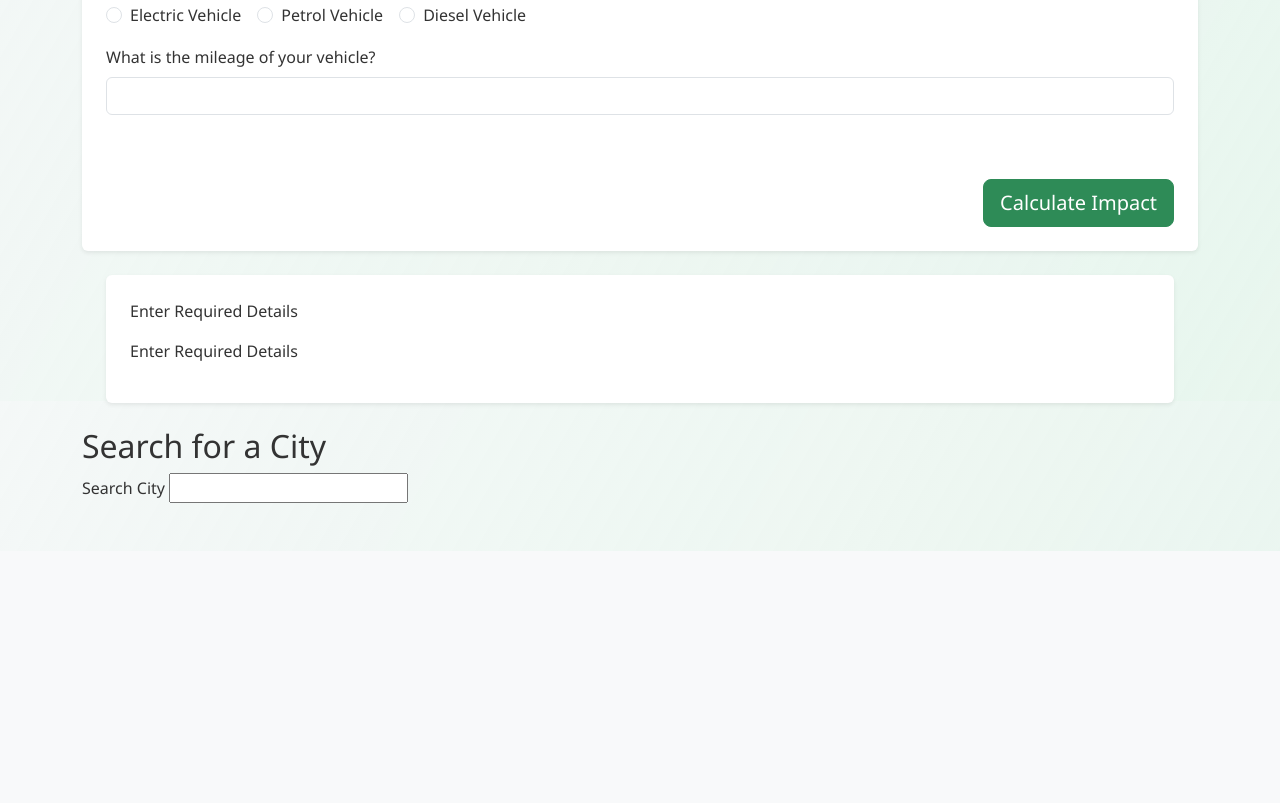
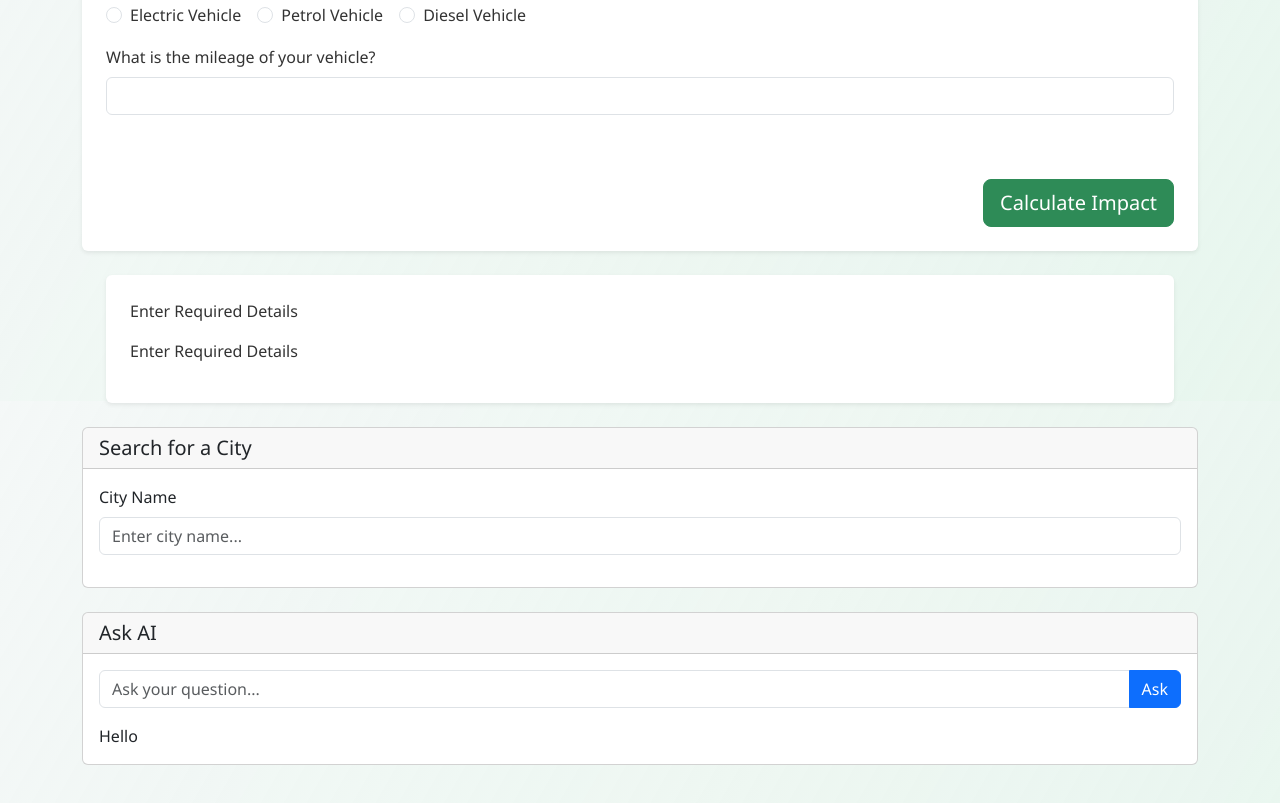
Before and after one commit to SureshTimma/EcoImpact, a plain HTML site: page index.html in a window 1280 px wide. Shown: the part 399-1202 px from the top of the page. Before the commit the page ends 950 px from the top, so only its background shows below. Drawn offline with nearby package versions, Linux system fonts and the light colour scheme; no server answers.

Commit message:
new start

```diff
--- a/gemini_api.js
+++ b/gemini_api.js
@@ -1,3 +1,13 @@
+let geminiSearchInput=document.getElementById("gemini-search");
+let geminiSearchButton=document.getElementById("gemini-search-button");
+
+geminiSearchButton.addEventListener("click",function(){
+
+        let geminiSearchPrompt=geminiSearchInput.value;
+        console.log(geminiSearchPrompt);
+
+
+
         let options={
             method:"POST",
             headers:{
@@ -7,7 +17,7 @@ let options={
 
             body: JSON.stringify({
                 "contents": [{
-          "parts":[{"text": "Explain how AI works"}]
+                "parts":[{"text": geminiSearchPrompt}]
                 }]
                 })
         };
@@ -18,5 +28,20 @@ let url="https://generativelanguage.googleapis.com/v1beta/models/gemini-2.0-flas
 
         fetch(url,options)
             .then(function(response){
-        // console.log(response.json());
+                return response.json()
+
+
+            })
+
+            .then(function(response){
+                response=response.candidates[0];
+                response=response.content.parts[0]
+                response=response.text;
+
+                console.log(response);
+
+                document.getElementById("gemini-reslut-text").textContent=response;
             });
+
+
+})
--- a/index.html
+++ b/index.html
@@ -104,11 +104,36 @@
         <p id="co2-level">Enter Required Details</p>
       </div>
 
-      <h2>Search for a City</h2>
-      <label for="city-search">Search City</label>
-      <input type="text" id="city-search" />
-      <div id="city-container"></div>
+          <!-- Search for a City Section -->
+    <div class="card mb-4">
+      <div class="card-header">
+        <h2 class="h5 mb-0">Search for a City</h2>
+      </div>
+      <div class="card-body">
+        <div class="mb-3">
+          <label for="city-search" class="form-label">City Name</label>
+          <input type="text" id="city-search" class="form-control" placeholder="Enter city name..." />
+        </div>
+        <div id="city-container" class="mt-3"></div>
+      </div>
     </div>
+
+    <!-- Ask AI Section -->
+    <div class="card mb-4">
+      <div class="card-header">
+        <h2 class="h5 mb-0">Ask AI</h2>
+      </div>
+      <div class="card-body">
+        <div class="input-group mb-3">
+          <input type="text" id="gemini-search" class="form-control" placeholder="Ask your question..." aria-label="Ask AI" />
+          <button class="btn btn-primary" id="gemini-search-button" type="button">Ask</button>
+        </div>
+        <div id="gemini-result" class="mt-3">
+          <p id="gemini-reslut-text" class="mb-0">Hello</p>
+        </div>
+      </div>
+    </div>
+
 
     <!-- Bootstrap JS Bundle with Popper -->
     <script src="https://cdn.jsdelivr.net/npm/bootstrap@5.3.0-alpha1/dist/js/bootstrap.bundle.min.js"></script>
```
Lines whose indentation alone changed are shown as unchanged.
